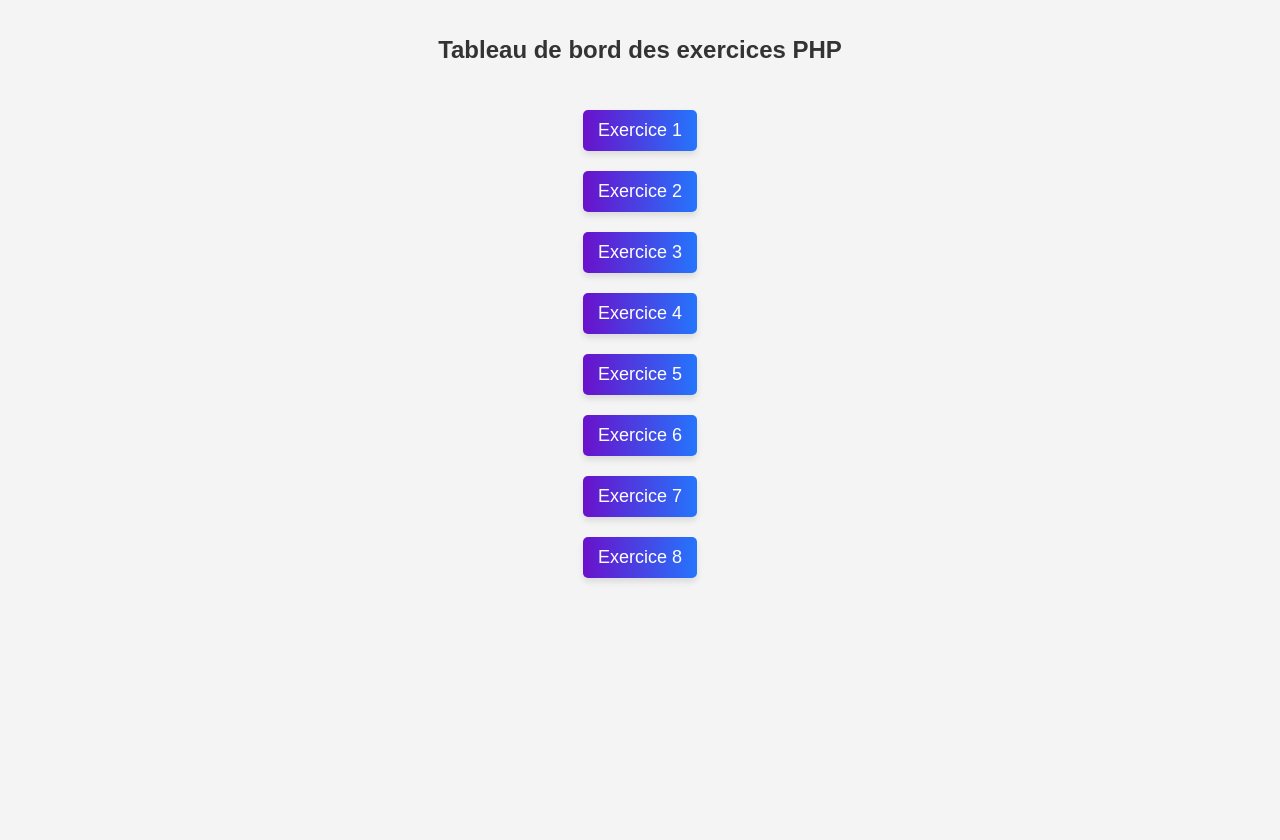
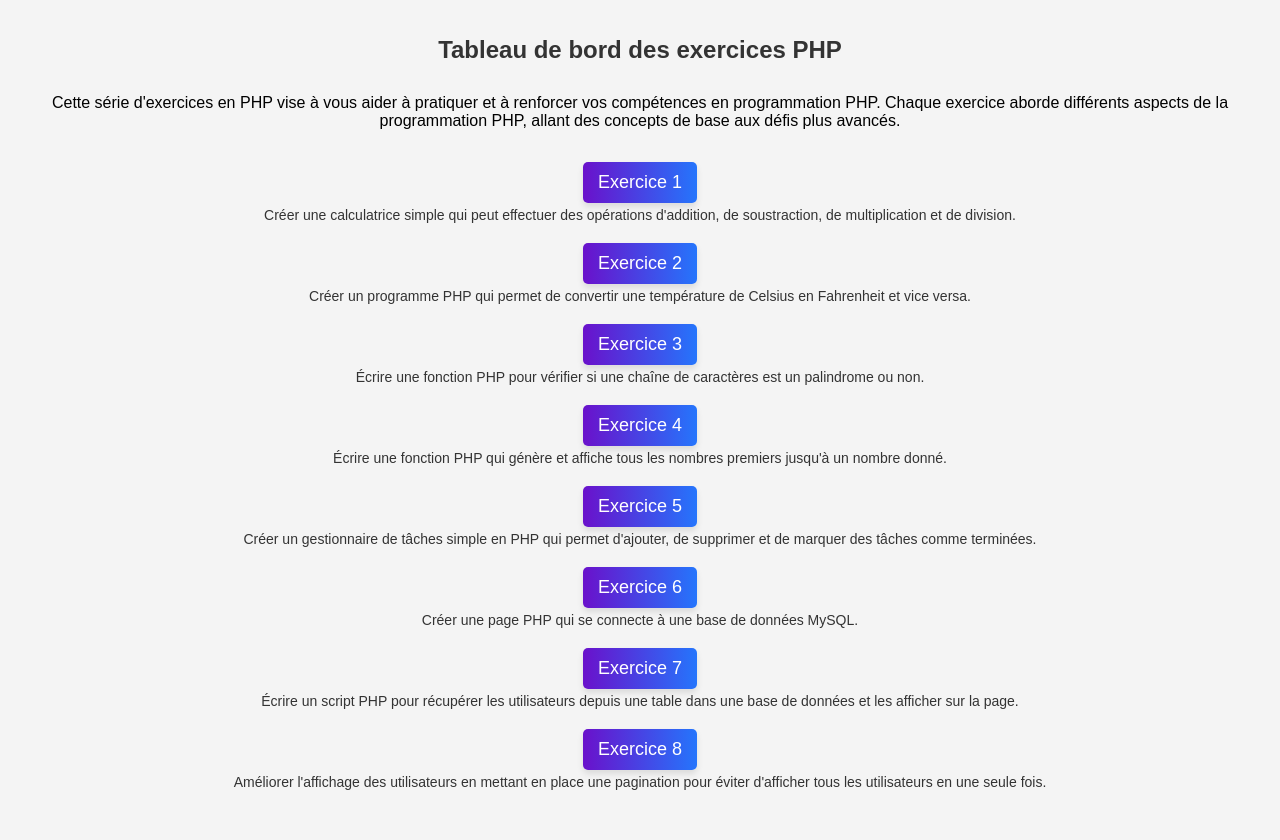
Before and after one commit to LukasMFR/exercices-php, a PHP site: page / in a window 1280 px wide. Before the commit the page ends 582 px from the top, so only its background shows below. Run offline with PHP 8.4, Linux system fonts and the light colour scheme.

Commit message:
Add exercises description

```diff
--- a/index.php
+++ b/index.php
@@ -7,10 +7,24 @@
 </head>
 <body>
     <h1>Tableau de bord des exercices PHP</h1>
+    <p>Cette série d'exercices en PHP vise à vous aider à pratiquer et à renforcer vos compétences en programmation PHP. Chaque exercice aborde différents aspects de la programmation PHP, allant des concepts de base aux défis plus avancés.</p>
     <ul>
         <?php
+        $descriptions = [
+            "Créer une calculatrice simple qui peut effectuer des opérations d'addition, de soustraction, de multiplication et de division.",
+            "Créer un programme PHP qui permet de convertir une température de Celsius en Fahrenheit et vice versa.",
+            "Écrire une fonction PHP pour vérifier si une chaîne de caractères est un palindrome ou non.",
+            "Écrire une fonction PHP qui génère et affiche tous les nombres premiers jusqu'à un nombre donné.",
+            "Créer un gestionnaire de tâches simple en PHP qui permet d'ajouter, de supprimer et de marquer des tâches comme terminées.",
+            "Créer une page PHP qui se connecte à une base de données MySQL.",
+            "Écrire un script PHP pour récupérer les utilisateurs depuis une table dans une base de données et les afficher sur la page.",
+            "Améliorer l'affichage des utilisateurs en mettant en place une pagination pour éviter d'afficher tous les utilisateurs en une seule fois."
+        ];
         for ($i = 1; $i <= 8; $i++) {
-            echo "<li><a href='exo$i/index.php'>Exercice $i</a></li>";
+            echo "<li>";
+            echo "<a href='exo$i/index.php'>Exercice $i</a>";
+            echo "<p class='description'>{$descriptions[$i-1]}</p>";
+            echo "</li>";
         }
         ?>
     </ul>
--- a/style.css
+++ b/style.css
@@ -42,6 +42,12 @@ a:hover {
     transform: translateY(-2px);
 }
 
+.description {
+    color: #333;
+    font-size: 14px;
+    margin-top: 4px;
+}
+
 /* Responsive adjustments */
 @media (max-width: 600px) {
     a {
@@ -49,4 +55,8 @@ a:hover {
         /* ajuste l'espace interne pour les petits écrans */
         padding: 8px 12px;
     }
+
+    .description {
+        font-size: 12px;
+    }
 }
```
